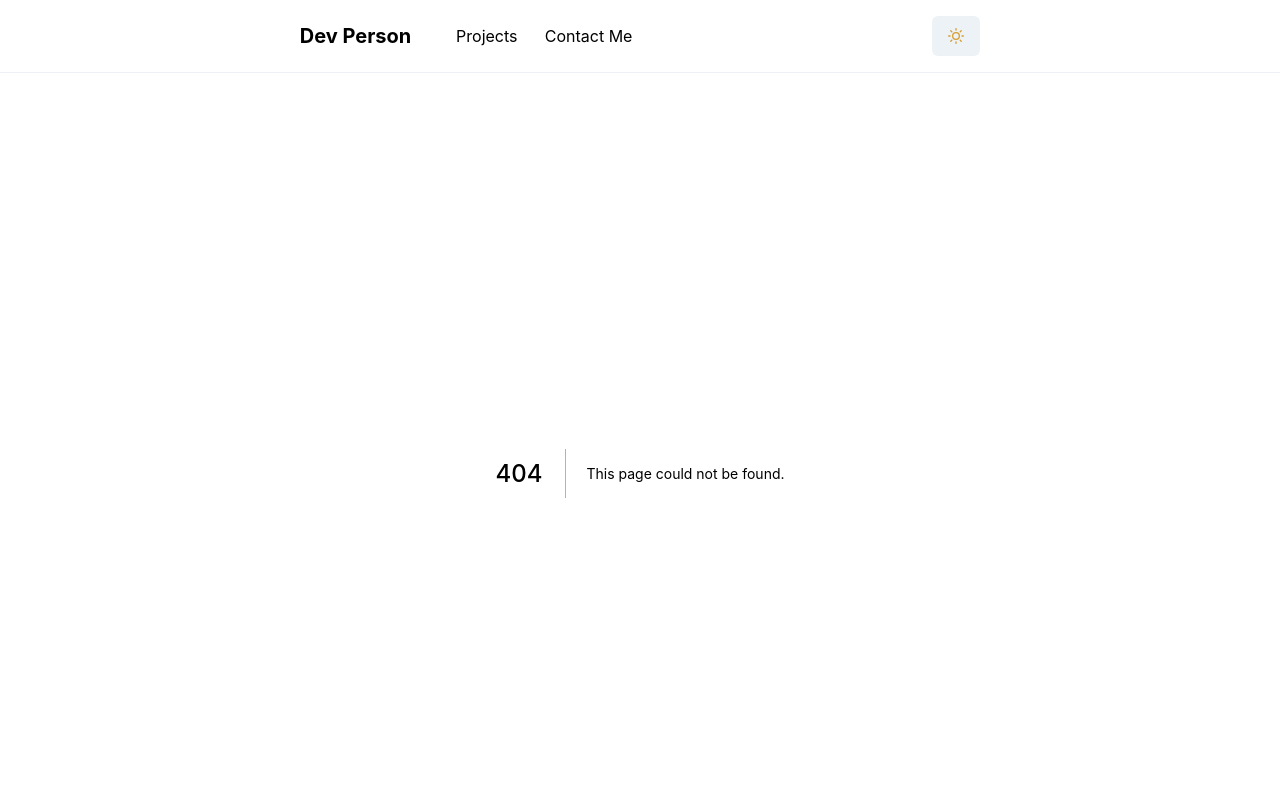
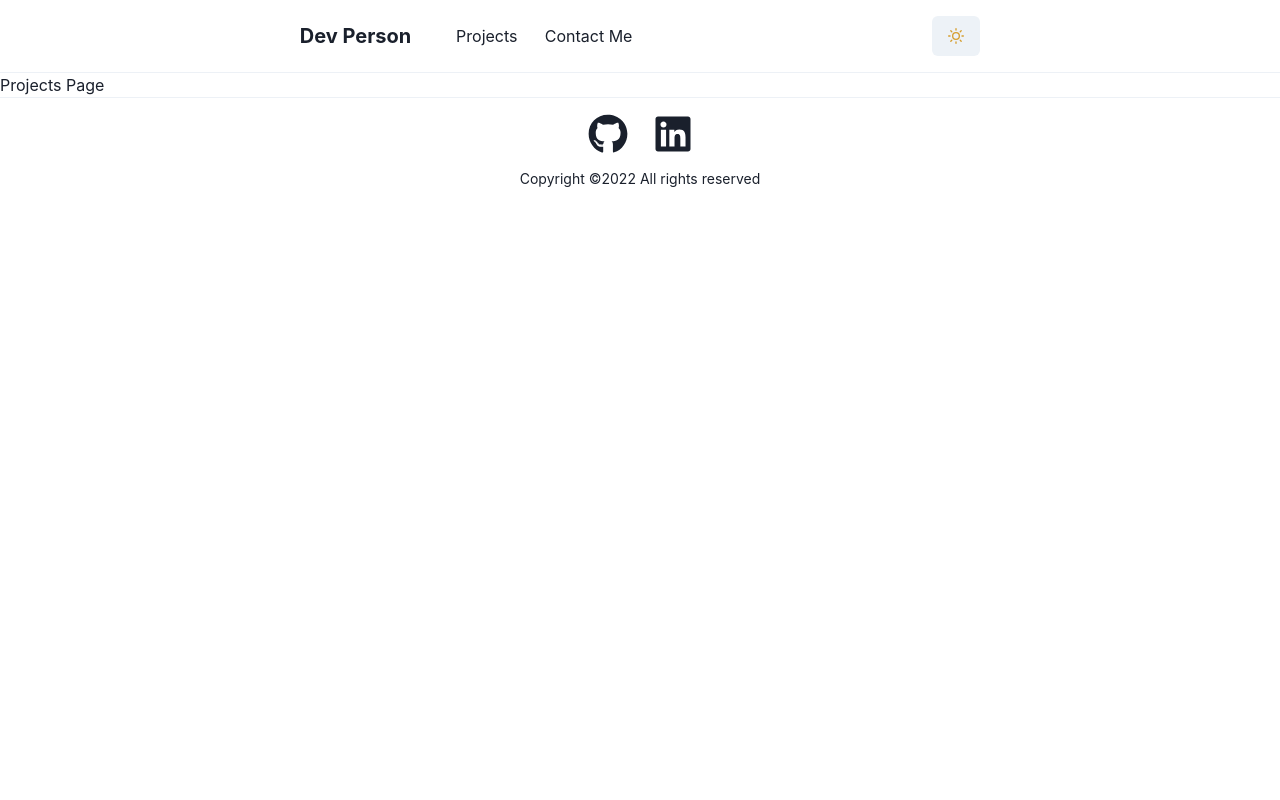
Before and after one commit to TomGrayston/GenericPortfolio, a Next.js app in the folder portfolio/: page /projects in a window 1280 px wide. Before the commit this address had no page. Shown: the top 800 px of the page. Built offline with nearby package versions, Linux system fonts and the light colour scheme.

Commit message:
navigation now actually works lol

```diff
--- a/portfolio/components/LandingPage/FeaturedWorkSection/ExampleProject.jsx
+++ b/portfolio/components/LandingPage/FeaturedWorkSection/ExampleProject.jsx
@@ -14,7 +14,6 @@ const ExampleProject = ({ children }) => {
             borderRadius="lg"
             alignItems="flex-start"
             maxW="container.md"
-            onClick={console.log("Open")}
             >
                 <VStack alignItems="flex-start" >
                     {children}
--- a/portfolio/components/Navigation/Navbar.jsx
+++ b/portfolio/components/Navigation/Navbar.jsx
@@ -19,8 +19,8 @@ import Link from "next/link";
                     </Heading>
                     <Box display={{ base: "none", md: "inline" }} mr="auto">
                         <HStack spacing="1.7rem">
-                            <Link href="/Projects">Projects</Link>
-                            <Link href="/Contact">Contact Me</Link>
+                            <Link href="/projects">Projects</Link>
+                            <Link href="/contact">Contact Me</Link>
                         </HStack>
                     </Box>
                 </Box>
@@ -48,12 +48,12 @@ import Link from "next/link";
                             <Text>Home</Text>
                             </MenuItem>
                         </Link>
-                        <Link href="/Projects" passHref>
+                        <Link href="/projects" passHref>
                             <MenuItem id="menu-item-2">
                             <Text>Projects</Text>
                             </MenuItem>
                         </Link>
-                        <Link href="/Contact" passHref>
+                        <Link href="/contact" passHref>
                             <MenuItem id="menu-item-3">
                             <>
                                 <Text>Contact Me</Text>
--- a/portfolio/pages/index.js
+++ b/portfolio/pages/index.js
@@ -1,9 +1,11 @@
-import LandingPage from "../components/LandingPage/LandingPage"
+import Header from "../components/LandingPage/Header"
+import FeaturedWork from "../components/LandingPage/FeaturedWorkSection/FeaturedWork"
 
 const HomePage = () => {
     return (
         <>
-            <LandingPage/>
+            <Header/>
+            <FeaturedWork/>
         </>
     )
     }
--- /dev/null
+++ b/portfolio/pages/projects.js
@@ -0,0 +1,10 @@
+
+const ProjectsPage = () => {
+    return (
+        <>
+            Projects Page
+        </>
+    )
+    }
+
+export default ProjectsPage;
```
Also changed, not shown: portfolio/components/LandingPage/LandingPage.jsx (deleted, +0 -13 lines), portfolio/pages/contact.js (added, +10 -0 lines).
